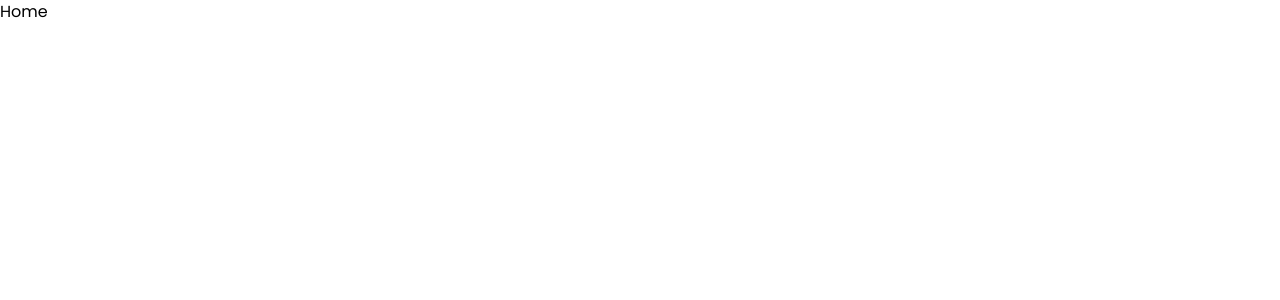
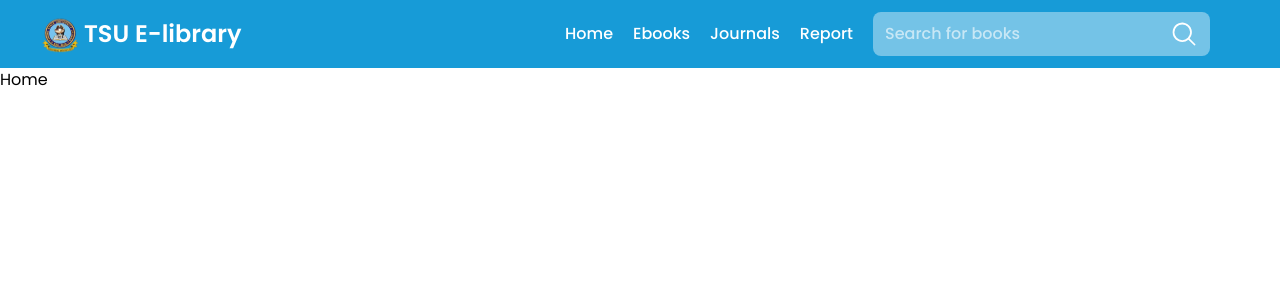
Before and after one commit to Vixs101/Ebooks_and_Journal_Management_System, a React (Vite) app: page / in a window 1280 px wide. Shown: the top 300 px of the page. Built offline with nearby package versions, Linux system fonts and the light colour scheme.

Commit message:
finished the desktop view of the navbar

```diff
--- /dev/null
+++ b/src/components/NavBar.tsx
@@ -0,0 +1,55 @@
+import React from "react";
+import { Link } from "react-router-dom";
+
+function NavBar() {
+  return (
+    <>
+      <nav className="bg-[#179BD7] flex justify-between p-2 md:py-3 md:px-10 text-white ">
+        <div className="flex items-center gap-1">
+          <img src="/images/logo.png" alt="Logo" className="md:h-10 md:w-10 h-12 w-12" />
+          <h1 className="text-lg md:text-2xl font-semibold">TSU E-library</h1>
+        </div>
+        <ul className="md:flex items-center gap-5 font-medium hidden">
+          <Link to="/">
+            <li className="hover:border-b-4">Home</li>
+          </Link>
+          <Link to="ebooks">
+            <li className="hover:border-b-4">Ebooks</li>
+          </Link>
+          <Link to="journals">
+            <li className="hover:border-b-4">Journals</li>
+          </Link>
+          <Link to="report">
+            <li className="hover:border-b-4">Report</li>
+          </Link>
+          <form
+            className="flex bg-white bg-opacity-40 p-2 px-3 rounded-lg w-3/4 md:w-1/2 "
+          >
+            <input
+              type="text"
+              placeholder="Search for books"
+              className="outline-none w-full bg-transparent text-base text-white placeholder-white placeholder-opacity-60"
+            />
+
+            <button>
+              <svg
+                xmlns="http://www.w3.org/2000/svg"
+                viewBox="0 0 24 24"
+                fill="currentColor"
+                className="w-7 h-7 text-white font-extrabold cursor-pointer"
+              >
+                <path
+                  fillRule="evenodd"
+                  d="M10.5 3.75a6.75 6.75 0 1 0 0 13.5 6.75 6.75 0 0 0 0-13.5ZM2.25 10.5a8.25 8.25 0 1 1 14.59 5.28l4.69 4.69a.75.75 0 1 1-1.06 1.06l-4.69-4.69A8.25 8.25 0 0 1 2.25 10.5Z"
+                  clipRule="evenodd"
+                />
+              </svg>
+            </button>
+          </form>
+        </ul>
+      </nav>
+    </>
+  );
+}
+
+export default NavBar;
--- /dev/null
+++ b/src/components/NavMenu.tsx
@@ -0,0 +1,9 @@
+import React from 'react'
+
+function NavMenu() {
+  return (
+    <div></div>
+  )
+};
+
+export default NavMenu;
--- a/src/pages/Home.tsx
+++ b/src/pages/Home.tsx
@@ -1,9 +1,13 @@
-import React from 'react'
+import React from "react";
+import NavBar from "../components/NavBar";
 
 function Home() {
   return (
-    <h1>Home</h1>
-  )
+    <>
+      <NavBar />
+      <h1>Home</h1>
+    </>
+  );
 }
 
 export default Home;
--- a/src/pages/Report.tsx
+++ b/src/pages/Report.tsx
@@ -6,4 +6,4 @@ function Report() {
   )
 }
 
-export default Report
+export default Report;
--- a/src/pages/SignIn.tsx
+++ b/src/pages/SignIn.tsx
@@ -65,7 +65,7 @@ function SignIn() {
                   htmlFor="selectDepartment"
                   className="font-semibold text-gray-800"
                 >
-                  Department
+                  Department *
                 </label>
                 <select
                   id="departments"
```
